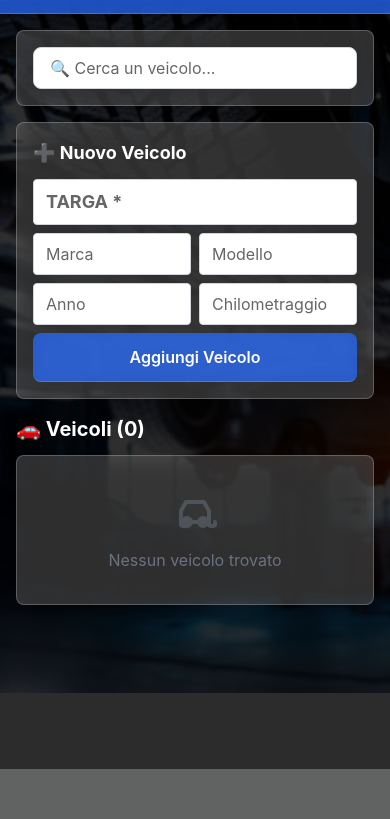
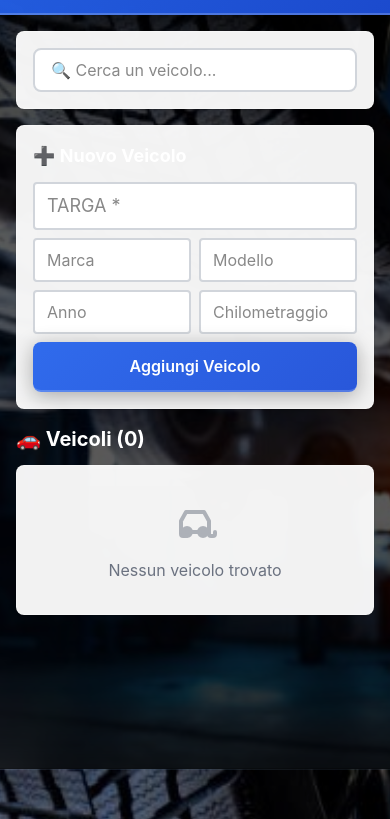
Before and after one commit to MoonRoadx/garage-TANO, a plain HTML site: page index.html in a window 390 px wide. Shown: the part 75-894 px from the top of the page. Drawn offline with nearby package versions, Linux system fonts and the light colour scheme.

Commit message:
Refine background styles and animations in index.html
Updated background styles and animations for improved visual effects.

```diff
--- a/index.html
+++ b/index.html
@@ -28,7 +28,7 @@
             font-family: -apple-system, BlinkMacSystemFont, 'Segoe UI', Roboto, sans-serif;
             background: url('Background.png') no-repeat center center fixed;
             background-size: cover;
-            background-position: center top;
+            background-position: center center;
             color: white;
             min-height: 100vh;
             opacity: 0;
@@ -38,73 +38,104 @@
             content: "";
             position: fixed;
             inset: 0;
-            background: rgba(0,0,0,0.55);
-            backdrop-filter: blur(2px);
+            background: linear-gradient(135deg, rgba(0,0,0,0.75) 0%, rgba(0,0,0,0.45) 50%, rgba(0,0,0,0.75) 100%);
+            backdrop-filter: blur(1px);
             z-index: -1;
         }
 
         #app {
-            background: rgba(0,0,0,0.35);
+            background: rgba(0,0,0,0.25);
             min-height: 100vh;
             padding-bottom: 50px;
         }
 
         /* ---------- Effet verre dépoli ---------- */
         .bg-white {
-            background-color: rgba(255,255,255,0.14) !important;
+            background-color: rgba(255,255,255,0.92) !important;
+            -webkit-backdrop-filter: blur(12px) saturate(120%);
+            backdrop-filter: blur(12px) saturate(120%);
+            border: 1px solid rgba(255,255,255,0.3);
+            box-shadow: 0 8px 32px rgba(0,0,0,0.3);
+            transition: all 0.4s ease;
+        }
+        .bg-white:hover {
+            box-shadow: 0 12px 40px rgba(0,0,0,0.4);
+            transform: translateY(-2px);
+        }
+        .bg-blue-600 {
+            background: linear-gradient(135deg, rgba(37,99,235,0.95) 0%, rgba(29,78,216,0.95) 100%) !important;
             -webkit-backdrop-filter: blur(10px) saturate(120%);
             backdrop-filter: blur(10px) saturate(120%);
-            border: 1px solid rgba(255,255,255,0.22);
-            box-shadow: 0 8px 24px rgba(0,0,0,0.25);
-            transition: all 0.4s ease;
-        }
-        .bg-blue-600 {
-            background-color: rgba(37,99,235,0.80) !important;
-            -webkit-backdrop-filter: blur(8px) saturate(120%);
-            backdrop-filter: blur(8px) saturate(120%);
-            border-bottom: 1px solid rgba(255,255,255,0.18);
+            border-bottom: 2px solid rgba(255,255,255,0.2);
+            box-shadow: 0 4px 20px rgba(0,0,0,0.3);
         }
         .bg-green-600, .bg-green-700, .bg-red-600 {
-            filter: saturate(115%);
-            box-shadow: 0 6px 16px rgba(0,0,0,0.25);
+            filter: saturate(120%) brightness(1.05);
+            box-shadow: 0 6px 20px rgba(0,0,0,0.3);
         }
 
         /* ---------- Inputs lisibles ---------- */
         input, textarea, select {
             color: #111 !important;
-            background-color: #fff !important;
-            border: 1px solid #d1d5db !important;
+            background-color: rgba(255,255,255,0.98) !important;
+            border: 2px solid #d1d5db !important;
+            font-weight: 500;
         }
         input::placeholder, textarea::placeholder {
-            color: #666 !important;
+            color: #888 !important;
+            font-weight: 400;
         }
         input:focus, textarea:focus, select:focus {
             outline: none;
-            box-shadow: 0 0 0 3px rgba(59,130,246,0.35);
+            box-shadow: 0 0 0 4px rgba(59,130,246,0.4);
             border-color: #3b82f6 !important;
+            background-color: #fff !important;
         }
 
         /* ---------- Mobile / tablette ---------- */
         @media (max-width: 768px) {
             body {
-                background: url('Background.png') no-repeat center center fixed;
-                background-size: contain;
-                background-color: #000;
+                background-size: cover;
+                background-position: center center;
+            }
+            body::before {
+                background: linear-gradient(180deg, rgba(0,0,0,0.8) 0%, rgba(0,0,0,0.5) 30%, rgba(0,0,0,0.5) 70%, rgba(0,0,0,0.8) 100%);
+                backdrop-filter: blur(2px);
             }
             #app {
-                background: rgba(0,0,0,0.6);
+                background: rgba(0,0,0,0.3);
             }
             .bg-white {
-                background-color: rgba(255,255,255,0.18) !important;
-                -webkit-backdrop-filter: blur(12px) saturate(120%);
-                backdrop-filter: blur(12px) saturate(120%);
+                background-color: rgba(255,255,255,0.95) !important;
+                -webkit-backdrop-filter: blur(15px) saturate(130%);
+                backdrop-filter: blur(15px) saturate(130%);
+            }
+        }
+
+        /* ---------- Desktop ---------- */
+        @media (min-width: 1024px) {
+            body {
+                background-size: 100% auto;
+                background-position: center top;
+            }
+            body::before {
+                background: linear-gradient(135deg, rgba(0,0,0,0.7) 0%, rgba(0,0,0,0.4) 50%, rgba(0,0,0,0.7) 100%);
             }
         }
 
         /* ---------- Animation fade-in ---------- */
         @keyframes fadeIn {
-            from { opacity: 0; }
-            to { opacity: 1; }
+            from { opacity: 0; transform: translateY(20px); }
+            to { opacity: 1; transform: translateY(0); }
+        }
+
+        /* Animation des cartes */
+        .bg-white {
+            animation: slideIn 0.5s ease-out;
+        }
+        @keyframes slideIn {
+            from { opacity: 0; transform: translateY(30px); }
+            to { opacity: 1; transform: translateY(0); }
         }
     </style>
 </head>
```
